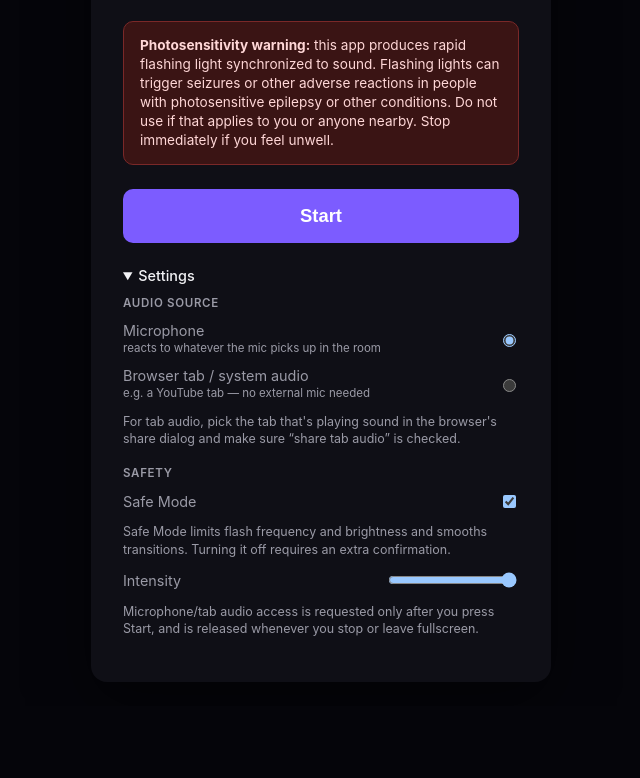
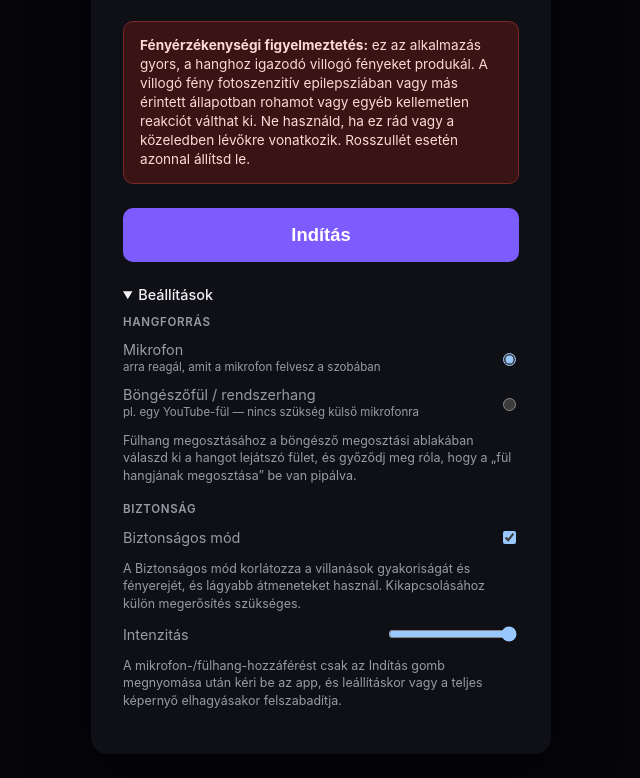
Before and after one commit to buglavecz/strobo, a website built with Vite: page index.html in a window 1280 px wide. Shown: the part 122-900 px from the top of the page, without its empty margins (319-959 px from the left). Before the commit the page ends 828 px from the top, so only its background shows below. Built offline with nearby package versions, Linux system fonts and the light colour scheme.

Commit message:
Magyarítsd a felhasználói felület szövegeit

```diff
--- a/index.html
+++ b/index.html
@@ -1,5 +1,5 @@
 <!doctype html>
-<html lang="en">
+<html lang="hu">
   <head>
     <meta charset="UTF-8" />
     <meta name="viewport" content="width=device-width, initial-scale=1.0, viewport-fit=cover" />
--- a/src/main.ts
+++ b/src/main.ts
@@ -77,13 +77,13 @@ async function handleStart(): Promise<void> {
   } catch (err) {
     if (source === 'display' && err instanceof Error && err.message === 'NO_AUDIO_TRACK') {
       ui.showError(
-        'No audio was shared. When the picker appears, choose the tab that’s playing sound (e.g. your YouTube tab) and make sure “share tab audio” is checked, then try again.'
+        'Nem érkezett megosztott hang. A felugró ablakban válaszd ki a hangot lejátszó fület (pl. a YouTube-fülét), és győződj meg róla, hogy a „fül hangjának megosztása” be van pipálva, majd próbáld újra.'
       );
     } else {
       ui.showError(
         source === 'display'
-          ? 'Screen/tab audio sharing was denied or unavailable. Please allow it and try again, or switch to Microphone in Settings.'
-          : 'Microphone access was denied or unavailable. Audio Strobe needs microphone access to react to sound — please allow it and try again.'
+          ? 'A képernyő-/fülhang megosztása megtagadva vagy nem elérhető. Engedélyezd és próbáld újra, vagy válts Mikrofonra a Beállításokban.'
+          : 'A mikrofonhoz való hozzáférés megtagadva vagy nem elérhető. Az Audio Strobe-nak szüksége van a mikrofonra, hogy reagálni tudjon a hangra — engedélyezd, és próbáld újra.'
       );
     }
     return;
--- a/src/ui/UI.ts
+++ b/src/ui/UI.ts
@@ -47,58 +47,60 @@ export class UI {
     this.landingEl.innerHTML = `
       <div class="landing-card">
         <h1 class="title">Audio Strobe</h1>
-        <p class="subtitle">Turn sound into light.</p>
+        <p class="subtitle">A hangból fény lesz.</p>
 
         <div class="warning">
-          <strong>Photosensitivity warning:</strong> this app produces rapid
-          flashing light synchronized to sound. Flashing lights can trigger
-          seizures or other adverse reactions in people with photosensitive
-          epilepsy or other conditions. Do not use if that applies to you or
-          anyone nearby. Stop immediately if you feel unwell.
+          <strong>Fényérzékenységi figyelmeztetés:</strong> ez az alkalmazás
+          gyors, a hanghoz igazodó villogó fényeket produkál. A villogó fény
+          fotoszenzitív epilepsziában vagy más érintett állapotban
+          rohamot vagy egyéb kellemetlen reakciót válthat ki. Ne használd,
+          ha ez rád vagy a közeledben lévőkre vonatkozik. Rosszullét esetén
+          azonnal állítsd le.
         </div>
 
-        <button class="start-button" type="button">Start</button>
+        <button class="start-button" type="button">Indítás</button>
 
         <div class="error hidden"></div>
 
         <details class="settings" open>
-          <summary>Settings</summary>
+          <summary>Beállítások</summary>
 
-          <p class="group-label">Audio source</p>
+          <p class="group-label">Hangforrás</p>
           <label class="row radio-row">
             <span>
-              Microphone
-              <span class="hint-inline">reacts to whatever the mic picks up in the room</span>
+              Mikrofon
+              <span class="hint-inline">arra reagál, amit a mikrofon felvesz a szobában</span>
             </span>
             <input type="radio" name="audio-source" class="source-radio" value="microphone" checked />
           </label>
           <label class="row radio-row ${this.displayCaptureSupported ? '' : 'disabled'}">
             <span>
-              Browser tab / system audio
-              <span class="hint-inline">e.g. a YouTube tab — no external mic needed</span>
+              Böngészőfül / rendszerhang
+              <span class="hint-inline">pl. egy YouTube-fül — nincs szükség külső mikrofonra</span>
             </span>
             <input type="radio" name="audio-source" class="source-radio" value="display" ${this.displayCaptureSupported ? '' : 'disabled'} />
           </label>
           <p class="hint">
             ${this.displayCaptureSupported
-              ? "For tab audio, pick the tab that's playing sound in the browser's share dialog and make sure “share tab audio” is checked."
-              : 'Tab/system audio capture is not supported in this browser — microphone only.'}
+              ? 'Fülhang megosztásához a böngésző megosztási ablakában válaszd ki a hangot lejátszó fület, és győződj meg róla, hogy a „fül hangjának megosztása” be van pipálva.'
+              : 'A böngésződ nem támogatja a fül-/rendszerhang megosztását — csak mikrofon érhető el.'}
           </p>
 
-          <p class="group-label">Safety</p>
+          <p class="group-label">Biztonság</p>
           <label class="row">
-            <span>Safe Mode</span>
+            <span>Biztonságos mód</span>
             <input type="checkbox" class="safe-mode-toggle" checked />
           </label>
           <p class="hint">
-            Safe Mode limits flash frequency and brightness and smooths
-            transitions. ${this.reducedMotion ? 'Your system is set to reduce motion, so Safe Mode is locked on.' : 'Turning it off requires an extra confirmation.'}
+            A Biztonságos mód korlátozza a villanások gyakoriságát és
+            fényerejét, és lágyabb átmeneteket használ.
+            ${this.reducedMotion ? 'A rendszered csökkentett mozgást kér, ezért a Biztonságos mód zárolva be van kapcsolva.' : 'Kikapcsolásához külön megerősítés szükséges.'}
           </p>
           <label class="row">
-            <span>Intensity</span>
+            <span>Intenzitás</span>
             <input type="range" class="intensity-input" min="0" max="1" step="0.01" value="1" />
           </label>
-          <p class="hint">Microphone/tab audio access is requested only after you press Start, and is released whenever you stop or leave fullscreen.</p>
+          <p class="hint">A mikrofon-/fülhang-hozzáférést csak az Indítás gomb megnyomása után kéri be az app, és leállításkor vagy a teljes képernyő elhagyásakor felszabadítja.</p>
         </details>
       </div>
     `;
@@ -113,13 +115,13 @@ export class UI {
     this.overlayEl = document.createElement('div');
     this.overlayEl.className = 'overlay hidden';
     this.overlayEl.innerHTML = `
-      <button type="button" class="stop-button">Stop</button>
+      <button type="button" class="stop-button">Leállítás</button>
       <label class="row">
-        <span>Safe Mode</span>
+        <span>Biztonságos mód</span>
         <input type="checkbox" class="overlay-safe-mode-toggle" checked />
       </label>
       <label class="row">
-        <span>Intensity</span>
+        <span>Intenzitás</span>
         <input type="range" class="overlay-intensity-input" min="0" max="1" step="0.01" value="1" />
       </label>
       <div class="level-meter"><div class="level-bar"></div></div>
@@ -131,13 +133,14 @@ export class UI {
     this.confirmEl.innerHTML = `
       <div class="confirm-card">
         <p>
-          Disabling Safe Mode allows faster, brighter, less smoothed
-          flashing. This increases the risk of triggering seizures in
-          photosensitive people. Continue only if you understand the risk.
+          A Biztonságos mód kikapcsolása gyorsabb, fényesebb, kevésbé
+          lágyított villogást tesz lehetővé. Ez növeli a rohamkiváltás
+          kockázatát fényérzékeny embereknél. Csak akkor folytasd, ha
+          tisztában vagy a kockázattal.
         </p>
         <div class="confirm-actions">
-          <button type="button" class="confirm-cancel">Keep Safe Mode</button>
-          <button type="button" class="confirm-accept">Disable Anyway</button>
+          <button type="button" class="confirm-cancel">Biztonságos mód megtartása</button>
+          <button type="button" class="confirm-accept">Mégis kikapcsolom</button>
         </div>
       </div>
     `;
```
